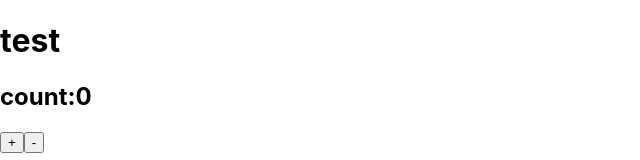
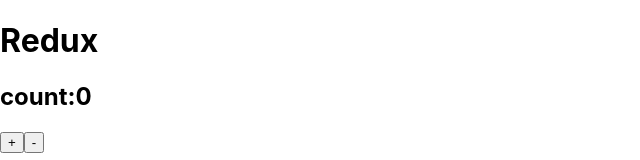
Before and after one commit to Solomii/fs-react-redux, a React (Create React App) app: page / in a window 1280 px wide. Shown: the top 160 px of the page, without its empty margins (0-640 px from the left). Built offline with nearby package versions, Linux system fonts and the light colour scheme.

Commit message:
Add .pritierrc

```diff
--- a/package.json
+++ b/package.json
@@ -3,11 +3,13 @@
   "version": "0.1.0",
   "private": true,
   "dependencies": {
+    "@reduxjs/toolkit": "^1.9.3",
     "@testing-library/jest-dom": "^5.16.5",
     "@testing-library/react": "^13.4.0",
     "@testing-library/user-event": "^13.5.0",
     "react": "^18.2.0",
     "react-dom": "^18.2.0",
+    "react-redux": "^8.0.5",
     "react-scripts": "5.0.1",
     "web-vitals": "^2.1.4"
   },
--- a/src/App.js
+++ b/src/App.js
@@ -1,13 +1,18 @@
-import "./App.css";
-import CounterReducer from "./components/CounterReducer"
+import React from "react";
+// import CounterReducer from "./components/CounterReducer"
 
-function App() {
+const App = () => {
     return (
         <>
-            <h1>test</h1>
-            <CounterReducer/>
+            <h1>Redux</h1>
+            {/* <CounterReducer/> */}
+            <div>
+                <h2>count:{0}</h2>
+                <button onClick={() => {}}>+</button>
+                <button onClick={() => {}}>-</button>
+            </div>
         </>
     );
-}
+};
 
 export default App;
```
Also changed, not shown: 2 other files (tests, documents, lock files or other folders).
